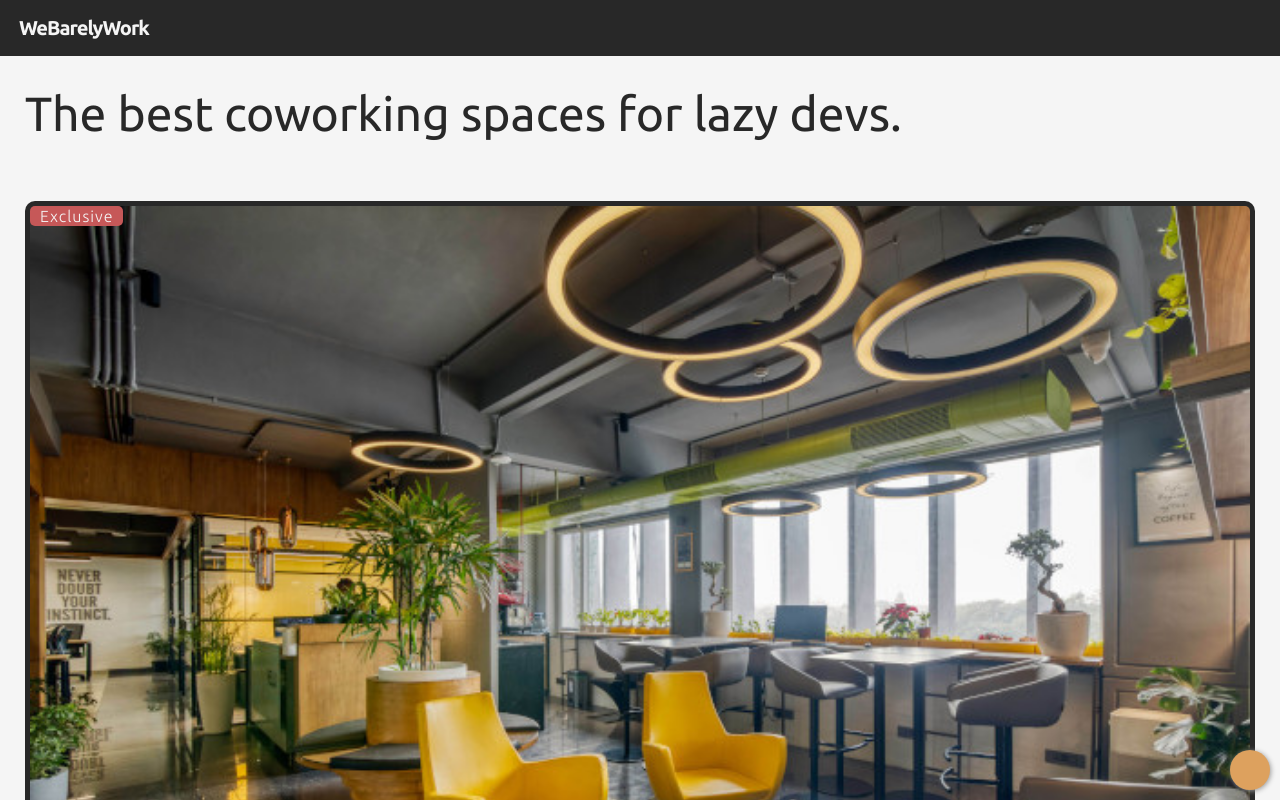
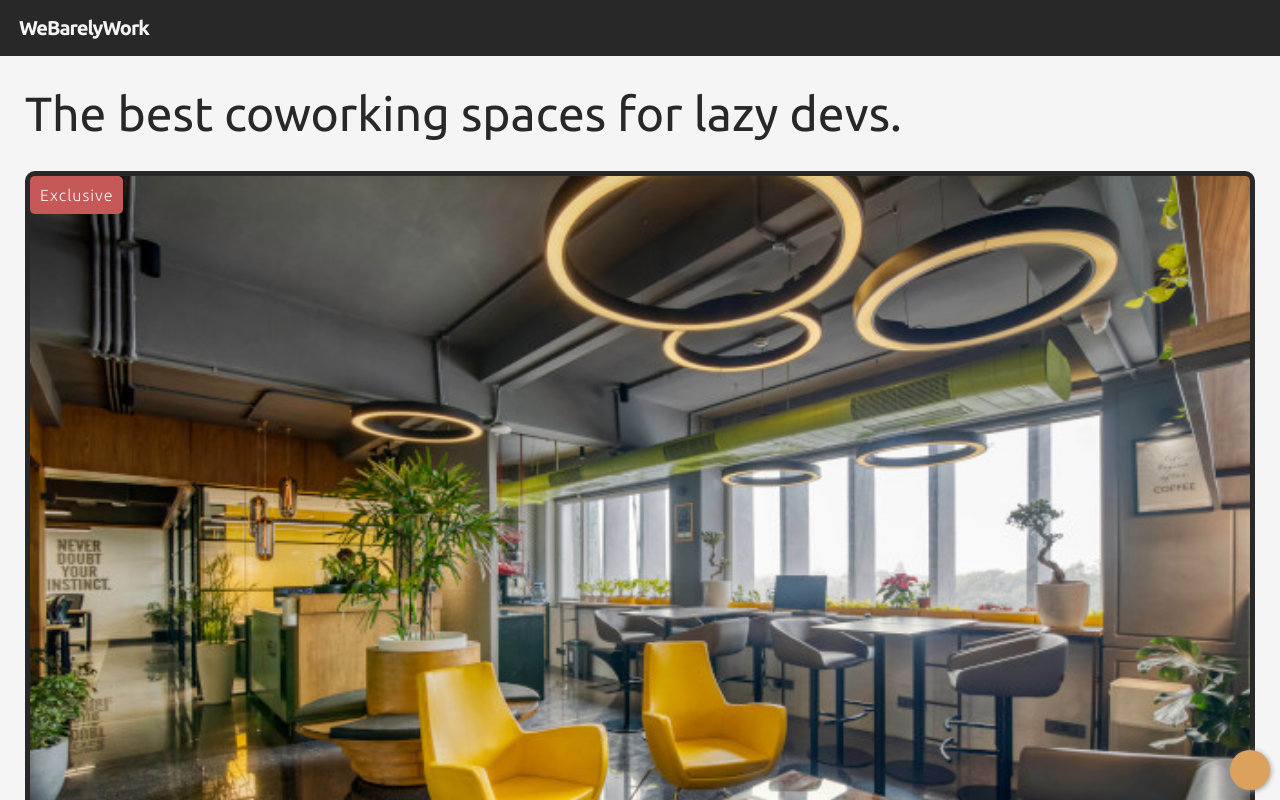
Before and after one commit to maxdevocht/Coworking-Space, a React (Vite) app: page / in a window 1280 px wide. Shown: the top 800 px of the page. Built offline with nearby package versions, Linux system fonts and the light colour scheme.

Commit message:
Finished

```diff
--- a/src/components/Card.jsx
+++ b/src/components/Card.jsx
@@ -8,7 +8,6 @@ export default function Card(props) {
     }
 
     return (
-        <div className="cards">
         <div className="card">
             {badgeText && <div className="card--badge">{badgeText}</div>}
             <img src={`./src/assets/images/${props.item.img}`} className="card--img" />
@@ -17,6 +16,5 @@ export default function Card(props) {
                 <button className="card--btn">Book</button>
             </div>
         </div>
-        </div>
     )
 }
--- a/src/index.css
+++ b/src/index.css
@@ -79,15 +79,6 @@ body {
 }
 
 /* card styling */
-.cards {
-  line-height: 0;
-  margin: 0 auto;
-  display: flex;
-  align-items: center;
-  justify-content: center;
-  flex-wrap: wrap;
-  gap: 0.5em;
-}
 
 .card {
   flex: 1 400px;
```
Lines whose indentation alone changed are shown as unchanged.
